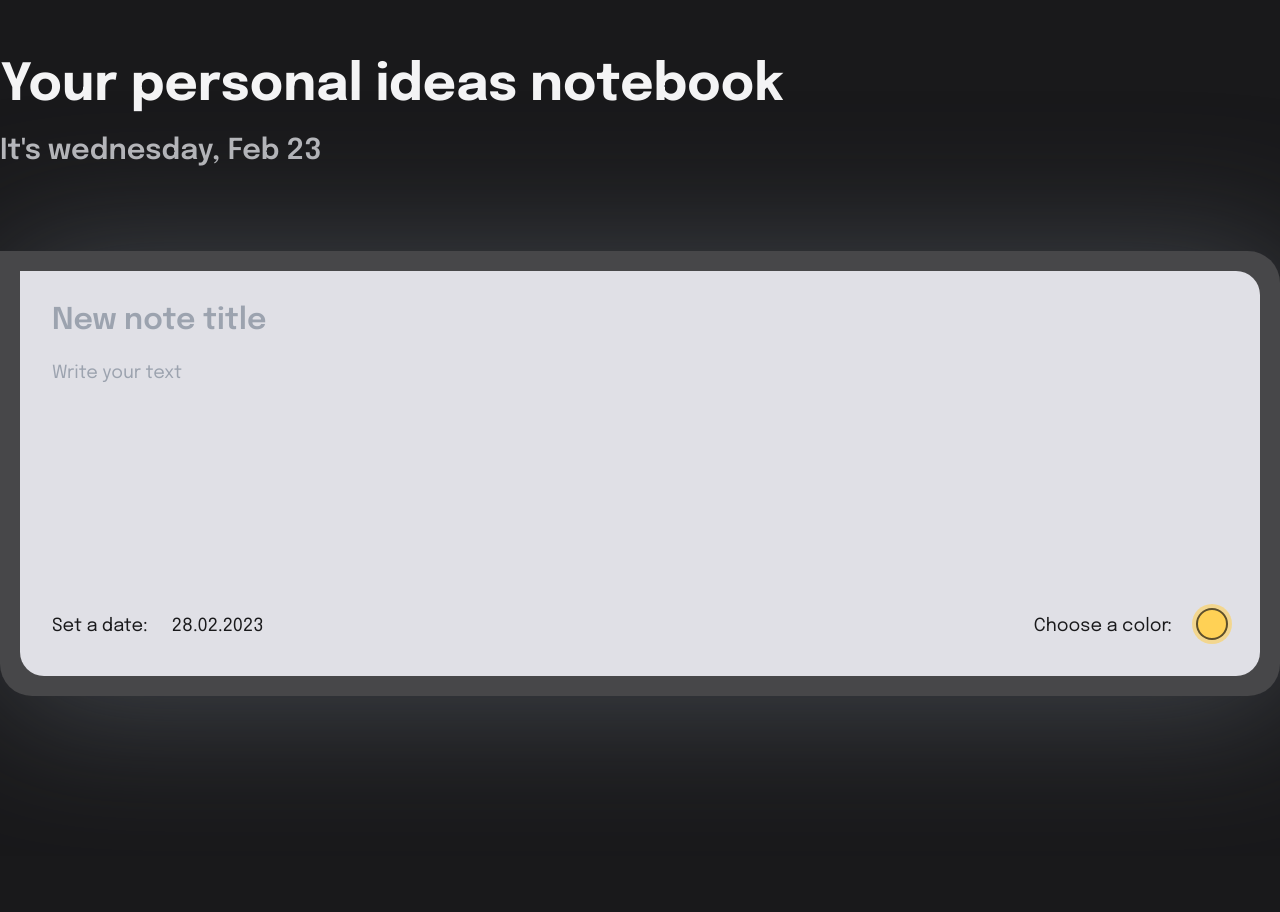
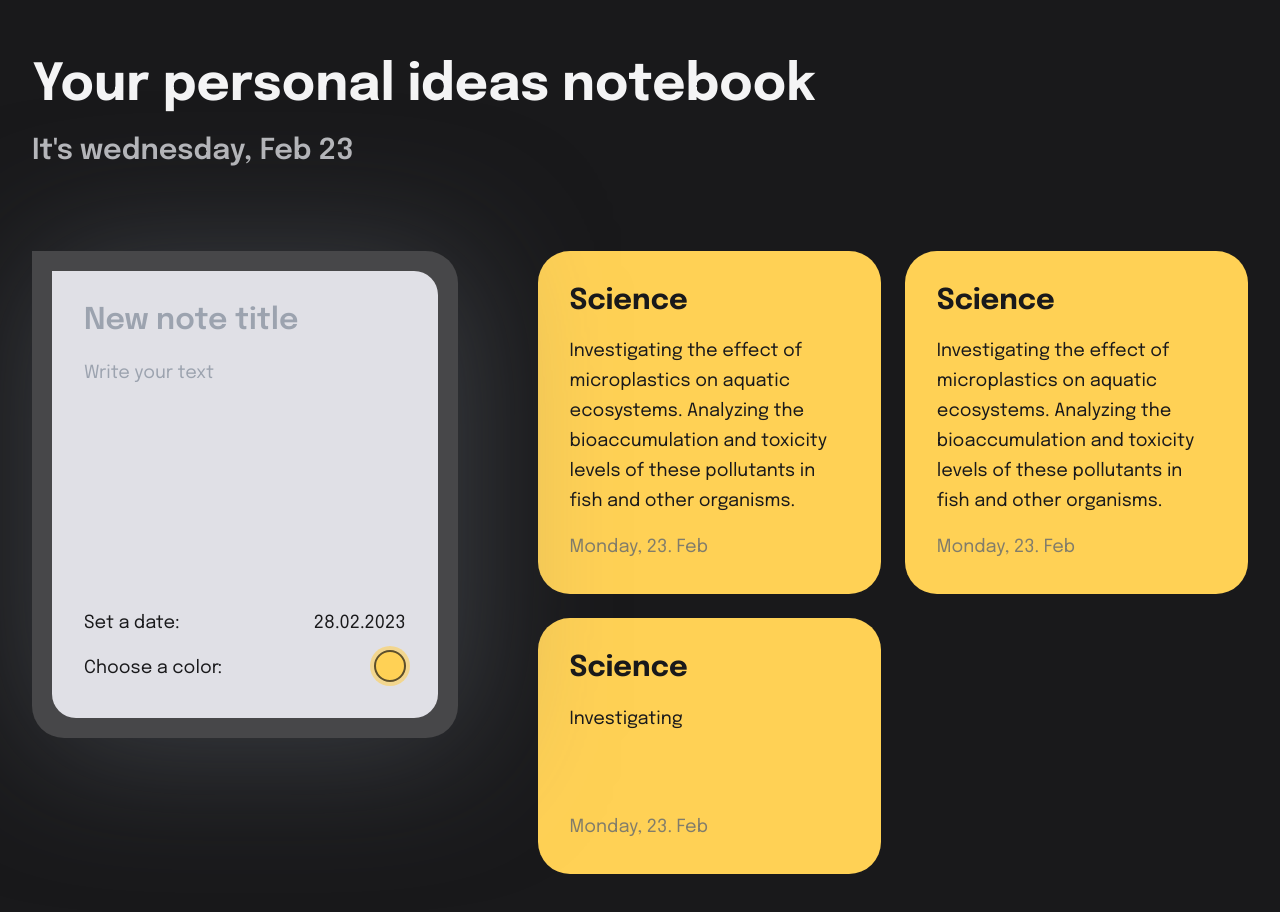
Before and after one commit to michibene/online-notebook-web, a React (Vite) app: page / in a window 1280 px wide. Shown: the top 912 px of the page. Before the commit the page ends 856 px from the top, so only its background shows below. Built offline with nearby package versions, Linux system fonts and the light colour scheme.

Commit message:
Add all notes view section

```diff
--- /dev/null
+++ b/src/components/ui/cards/NoteCard.tsx
@@ -0,0 +1,18 @@
+type Note = {
+    title: string;
+    body: string;
+    dateCreated: string;
+};
+
+export default function NoteCard({ title, body, dateCreated }: Note) {
+    return (
+        <div
+            className={`p-8 min-h-[16rem] flex flex-col gap-4 text-mainBlack rounded-[2rem]
+                    bg-noteYellow`}
+        >
+            <h2>{title}</h2>
+            <p>{body}</p>
+            <p className="mt-auto text-[#616870] text-opacity-80">{dateCreated}</p>
+        </div>
+    );
+}
--- a/src/pages/LandingPage.tsx
+++ b/src/pages/LandingPage.tsx
@@ -1,13 +1,18 @@
 import Header from "pages/sections/Header";
 import NewNote from "pages/sections/NewNote";
+import AllNotes from "pages/sections/AllNotes";
 
 export default function LandingPage() {
     return (
-        <div className="max-w-screen-xl mx-auto min-h-screen px-8 xl:px-0">
+        <div className="max-w-screen-xl mx-auto px-8">
             <Header />
 
-            <div>
-                <NewNote />
+            <div className="flex flex-col lg:flex-row gap-12 xl:gap-20">
+                <div className="min-w-[35%]">
+                    <NewNote />
+                </div>
+
+                <AllNotes />
             </div>
         </div>
     );
--- /dev/null
+++ b/src/pages/sections/AllNotes.tsx
@@ -0,0 +1,23 @@
+import NoteCard from "ui/cards/NoteCard";
+
+export default function AllNotes() {
+    return (
+        <section className="mb-16 grid lg:grid-cols-2 gap-6">
+            <NoteCard
+                title="Science"
+                body="Investigating the effect of microplastics on aquatic ecosystems. Analyzing the bioaccumulation and toxicity levels of these pollutants in fish and other organisms."
+                dateCreated="Monday, 23. Feb"
+            />
+            <NoteCard
+                title="Science"
+                body="Investigating the effect of microplastics on aquatic ecosystems. Analyzing the bioaccumulation and toxicity levels of these pollutants in fish and other organisms."
+                dateCreated="Monday, 23. Feb"
+            />
+            <NoteCard
+                title="Science"
+                body="Investigating"
+                dateCreated="Monday, 23. Feb"
+            />
+        </section>
+    );
+}
--- a/src/pages/sections/NewNote.tsx
+++ b/src/pages/sections/NewNote.tsx
@@ -1,10 +1,11 @@
 export default function NewNote() {
     return (
-        <section className="p-4 lg:p-5 bg-[#474749] rounded-[2rem] rounded-tl-none drop-shadow-[8px_8px_70px_rgba(97,104,112,0.60)]">
+        <section className="p-4 lg:p-5 bg-[#474749] rounded-[2rem] rounded-tl-none drop-shadow-[4px_4px_30px_rgba(97,104,112,0.40)] lg:drop-shadow-[8px_8px_70px_rgba(97,104,112,0.50)]">
             <form className="p-8 bg-customGrayLight text-mainBlack space-y-4 rounded-3xl rounded-tl-none">
                 <input
                     type="text"
                     name="title"
+                    required
                     placeholder="New note title"
                     className="pb-1 w-full bg-customGrayLight text-2xl lg:text-3xl font-semibold
                             focus:outline-none focus:border-solid focus:border-b-2 focus:border-customGray"
@@ -13,11 +14,12 @@ export default function NewNote() {
                 <textarea
                     name="body"
                     rows={8}
+                    required
                     placeholder="Write your text"
                     className="w-full bg-customGrayLight lg:text-lg focus:outline-none resize-none"
                 />
 
-                <div className="flex flex-col lg:flex-row justify-between gap-2">
+                <div className="space-y-3">
                     <div className="flex justify-between items-center gap-6">
                         <p>Set a date:</p>
                         <p>28.02.2023</p>
```
